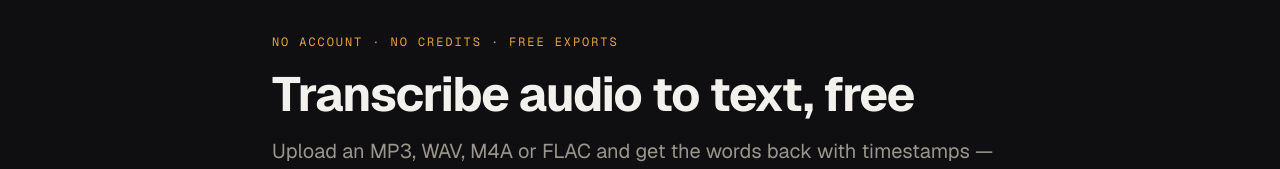
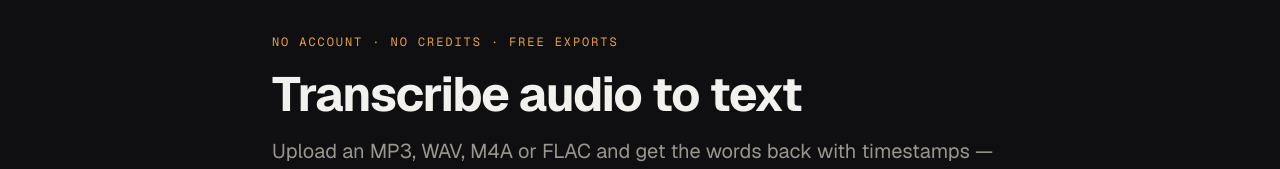
Before and after one commit to dipak8080/audioforges_nextjs, a Next.js app: page /audio-to-text in a window 1280 px wide. Shown: the part 140-309 px from the top of the page. Built offline with nearby package versions, Linux system fonts and the light colour scheme; no server answers.

Commit message:
FIXED SIMILAR PAGE ISSUE FOR RANKING

```diff
--- a/app/audio-to-text/page.tsx
+++ b/app/audio-to-text/page.tsx
@@ -83,7 +83,7 @@ const LAST_VERIFIED = "2026-08-30";
   `absolute` now: 52 chars, and the root template's " | AudioForges" would push
   it to 66 and truncate the differentiator off the end.
 */
-const PAGE_TITLE = "Transcribe Audio to Text – Free Converter, No Sign-Up";
+const PAGE_TITLE = "Transcribe Audio to Text — MP3, WAV & M4A to TXT/SRT";
 
 /**
  * `metadata` is evaluated at module scope, where getLimits() can't be awaited.
@@ -92,7 +92,7 @@ const PAGE_TITLE = "Transcribe Audio to Text – Free Converter, No Sign-Up";
  * updated — the same narrow window every other page has.
  */
 const DESCRIPTION_MINUTES = 20;
-const PAGE_DESCRIPTION = `Transcribe audio to text free online — MP3, WAV, M4A and FLAC. No account, no email, no credits. Export TXT, SRT or VTT. Files up to ${DESCRIPTION_MINUTES} minutes.`;
+const PAGE_DESCRIPTION = `Transcribe audio to text online — MP3, WAV, M4A and FLAC to TXT, SRT or VTT, with timestamps. Free, no account needed. Files up to ${DESCRIPTION_MINUTES} minutes.`;
 
 const OG_IMAGE = ogForTool("audio-to-text", "Free audio to text converter");
 
@@ -293,7 +293,7 @@ export default async function AudioToTextPage() {
               it: no account, free exports. It moves into the wedge section
               below, where it's the argument rather than a preamble. */}
           <h1 className="measure-wide mt-5 text-4xl font-bold leading-[1.04] tracking-[-0.025em] text-text-primary sm:text-5xl">
-            Transcribe audio to text, free
+            Transcribe audio to text
           </h1>
           <p className="measure-wide mt-4 text-lg leading-relaxed text-text-muted sm:text-xl">
             Upload an MP3, WAV, M4A or FLAC and get the words back with
```
